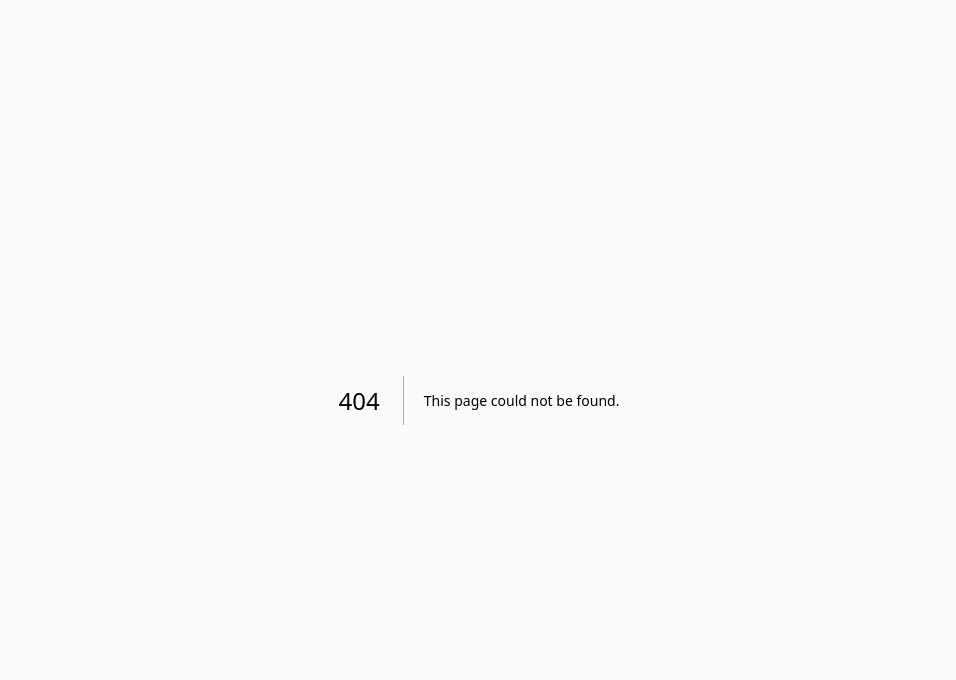
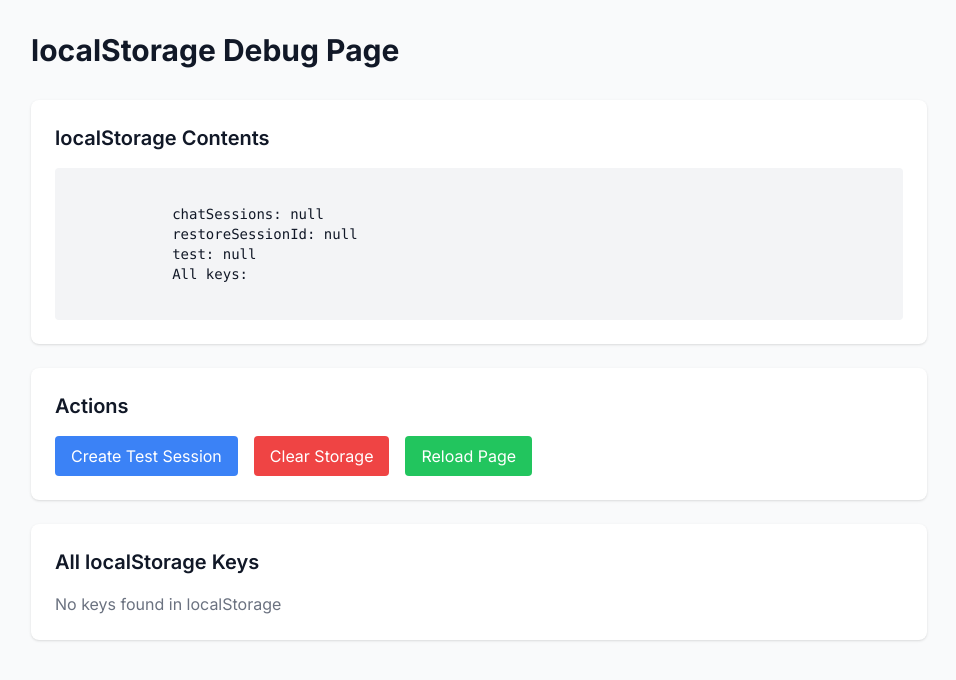
Before and after one commit to jack33wong/tutor, a Next.js app: page /debug-storage in a window 1280 px wide. Before the commit this address had no page. Shown: the top 680 px of the page, without its empty margins (161-1117 px from the left). Built offline with nearby package versions, Linux system fonts and the light colour scheme.

Commit message:
Force immediate session creation in chat page - Initialize chatSessions with default session in useState - Set currentSessionId immediately to match default session - Add immediate localStorage saving with better logging - Attempt to fix the persistent 0 sessions issue

```diff
--- /dev/null
+++ b/app/debug-storage/page.tsx
@@ -0,0 +1,105 @@
+'use client';
+
+import { useState, useEffect } from 'react';
+
+export default function DebugStorage() {
+	const [storageData, setStorageData] = useState<string>('Loading...');
+	const [allKeys, setAllKeys] = useState<string[]>([]);
+
+	useEffect(() => {
+		// Check all localStorage contents
+		const keys = [];
+		for (let i = 0; i < localStorage.length; i++) {
+			const key = localStorage.key(i);
+			if (key) keys.push(key);
+		}
+		setAllKeys(keys);
+
+		// Get specific data
+		const chatSessions = localStorage.getItem('chatSessions');
+		const restoreSessionId = localStorage.getItem('restoreSessionId');
+		const test = localStorage.getItem('test');
+
+		setStorageData(`
+			chatSessions: ${chatSessions}
+			restoreSessionId: ${restoreSessionId}
+			test: ${test}
+			All keys: ${keys.join(', ')}
+		`);
+	}, []);
+
+	const createTestSession = () => {
+		const testSession = {
+			id: 'debug-' + Date.now(),
+			title: 'Debug Test Chat',
+			messages: [{ role: 'assistant', content: 'This is a debug test message' }],
+			timestamp: new Date()
+		};
+
+		localStorage.setItem('chatSessions', JSON.stringify([testSession]));
+
+		// Refresh data
+		const chatSessions = localStorage.getItem('chatSessions');
+		setStorageData(`After creating test session: ${chatSessions}`);
+	};
+
+	const clearStorage = () => {
+		localStorage.clear();
+		setStorageData('Storage cleared');
+		setAllKeys([]);
+	};
+
+	return (
+		<div className="min-h-screen bg-gray-50 p-8">
+			<div className="max-w-4xl mx-auto">
+				<h1 className="text-3xl font-bold mb-8">localStorage Debug Page</h1>
+
+				<div className="bg-white p-6 rounded-lg shadow mb-6">
+					<h2 className="text-xl font-semibold mb-4">localStorage Contents</h2>
+					<pre className="text-sm bg-gray-100 p-4 rounded whitespace-pre-wrap">
+						{storageData}
+					</pre>
+				</div>
+
+				<div className="bg-white p-6 rounded-lg shadow mb-6">
+					<h2 className="text-xl font-semibold mb-4">Actions</h2>
+					<div className="space-x-4">
+						<button
+							onClick={createTestSession}
+							className="px-4 py-2 bg-blue-500 text-white rounded hover:bg-blue-600"
+						>
+							Create Test Session
+						</button>
+						<button
+							onClick={clearStorage}
+							className="px-4 py-2 bg-red-500 text-white rounded hover:bg-red-600"
+						>
+							Clear Storage
+						</button>
+						<button
+							onClick={() => window.location.reload()}
+							className="px-4 py-2 bg-green-500 text-white rounded hover:bg-green-600"
+						>
+							Reload Page
+						</button>
+					</div>
+				</div>
+
+				<div className="bg-white p-6 rounded-lg shadow">
+					<h2 className="text-xl font-semibold mb-4">All localStorage Keys</h2>
+					{allKeys.length === 0 ? (
+						<p className="text-gray-500">No keys found in localStorage</p>
+					) : (
+						<ul className="list-disc pl-6">
+							{allKeys.map((key, index) => (
+								<li key={index} className="text-sm">
+									<strong>{key}</strong>: {localStorage.getItem(key)?.substring(0, 100)}...
+								</li>
+							))}
+						</ul>
+					)}
+				</div>
+			</div>
+		</div>
+	);
+}
--- a/app/page.tsx
+++ b/app/page.tsx
@@ -18,8 +18,26 @@ type ChatSession = {
 
 export default function ChatHome() {
 	const router = useRouter();
-	const [chatSessions, setChatSessions] = useState<ChatSession[]>([]);
-	const [currentSessionId, setCurrentSessionId] = useState<string>('');
+
+	// Create a consistent session ID
+	const defaultSessionId = Date.now().toString();
+
+	// Initialize with a default session immediately
+	const [chatSessions, setChatSessions] = useState<ChatSession[]>(() => {
+		const defaultSession: ChatSession = {
+			id: defaultSessionId,
+			title: 'New Chat',
+			messages: [{ role: 'assistant', content: 'Hi! I can help with GCSE Maths using Mentara. Ask a question or upload an image and tell me about it.' }],
+			timestamp: new Date()
+		};
+		console.log('=== CHAT PAGE: IMMEDIATE session creation in useState ===', defaultSession);
+		return [defaultSession];
+	});
+
+	const [currentSessionId, setCurrentSessionId] = useState<string>(() => {
+		console.log('=== CHAT PAGE: IMMEDIATE currentSessionId set ===', defaultSessionId);
+		return defaultSessionId;
+	});
 	const [isInitialized, setIsInitialized] = useState(false);
 	const [input, setInput] = useState('');
 	const [uploadName, setUploadName] = useState<string | null>(null);
@@ -166,12 +184,14 @@ export default function ChatHome() {
 
 	// Save chat sessions to localStorage
 	useEffect(() => {
-		console.log('Saving chat sessions to localStorage:', chatSessions);
-		localStorage.setItem('chatSessions', JSON.stringify(chatSessions));
+		if (chatSessions.length > 0) {
+			console.log('=== CHAT PAGE: Saving chat sessions to localStorage ===', chatSessions);
+			localStorage.setItem('chatSessions', JSON.stringify(chatSessions));
 
-		// Test if it was saved
-		const saved = localStorage.getItem('chatSessions');
-		console.log('Verification - localStorage now contains:', saved);
+			// Test if it was saved
+			const saved = localStorage.getItem('chatSessions');
+			console.log('=== CHAT PAGE: Verification - localStorage now contains ===', saved);
+		}
 	}, [chatSessions]);
 
 	// Handle session restoration when currentSessionId changes
@@ -190,68 +210,9 @@ export default function ChatHome() {
 
 		console.log('=== CHAT PAGE: Loading chat sessions from localStorage ===');
 
-		try {
-			const saved = localStorage.getItem('chatSessions');
-			console.log('=== CHAT PAGE: localStorage.getItem("chatSessions"):', saved);
-
-			if (saved && saved.trim() !== '' && saved !== 'null') {
-				try {
-					const parsed = JSON.parse(saved);
-					console.log('=== CHAT PAGE: Parsed sessions:', parsed);
-
-					if (Array.isArray(parsed) && parsed.length > 0) {
-						// Convert timestamp strings back to Date objects
-						const sessionsWithDates = parsed.map((session: any) => ({
-							...session,
-							timestamp: new Date(session.timestamp)
-						}));
-
-						// Sort sessions by timestamp (newest first)
-						const sortedSessions = sessionsWithDates.sort((a: ChatSession, b: ChatSession) =>
-							new Date(b.timestamp).getTime() - new Date(a.timestamp).getTime()
-						);
-
-						console.log('=== CHAT PAGE: Setting chat sessions:', sortedSessions);
-						setChatSessions(sortedSessions);
-
-						// Check if we need to restore a specific session (e.g., from dashboard)
-						const restoreSessionId = localStorage.getItem('restoreSessionId');
-
-						if (restoreSessionId) {
-							// Find the session to restore
-							const sessionToRestore = sortedSessions.find((session: ChatSession) => session.id === restoreSessionId);
-
-							if (sessionToRestore) {
-								console.log('=== CHAT PAGE: Restoring session:', restoreSessionId, 'with', sessionToRestore.messages.length, 'messages');
-								setCurrentSessionId(restoreSessionId);
-							} else {
-								console.log('=== CHAT PAGE: Session not found, using first session');
-								setCurrentSessionId(sortedSessions[0]?.id || '');
-							}
-							// Clear the restore flag
-							localStorage.removeItem('restoreSessionId');
-						} else {
-							// Set the first session as current if no restore needed
-							console.log('=== CHAT PAGE: No restore needed, using first session:', sortedSessions[0]?.id);
-							setCurrentSessionId(sortedSessions[0]?.id || '');
-						}
-
-						setIsInitialized(true);
-						return;
-					}
-				} catch (parseError) {
-					console.error('=== CHAT PAGE: Error parsing chat sessions:', parseError);
-				}
-			}
-
-			// If we get here, either no saved sessions or invalid data
-			console.log('=== CHAT PAGE: No valid saved sessions, initializing default session ===');
-			initializeDefaultSession();
-
-		} catch (error) {
-			console.error('=== CHAT PAGE: Error accessing localStorage:', error);
-			initializeDefaultSession();
-		}
+		// FORCE session creation for debugging
+		console.log('=== CHAT PAGE: FORCING session creation for debugging ===');
+		initializeDefaultSession();
 	}, [isInitialized]);
 
 	// Initialize default session
```
